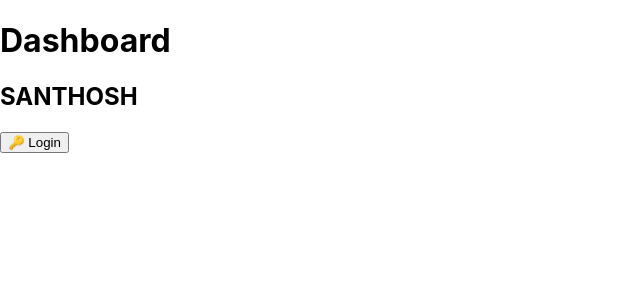
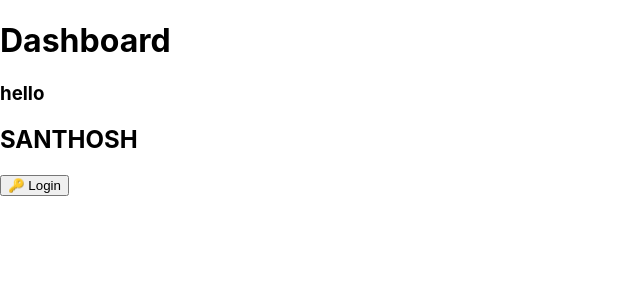
Before and after one commit to SANTHOSH03S/dashboard, a React (Create React App) app: page / in a window 1280 px wide. Shown: the top 300 px of the page, without its empty margins (0-640 px from the left). Built offline with nearby package versions, Linux system fonts and the light colour scheme.

Commit message:
changes in second

```diff
--- a/src/components/Dashboard.jsx
+++ b/src/components/Dashboard.jsx
@@ -7,7 +7,9 @@ export default function Dashboard() {
   return (
     <div className="p-6">
       <h1 className="text-2xl font-bold">Dashboard</h1>
+      <h3>hello</h3>
       <h2>SANTHOSH</h2>
+
       {/* Login button / icon */}
       <button
         className="mt-4 bg-blue-500 text-white px-4 py-2 rounded"
```
